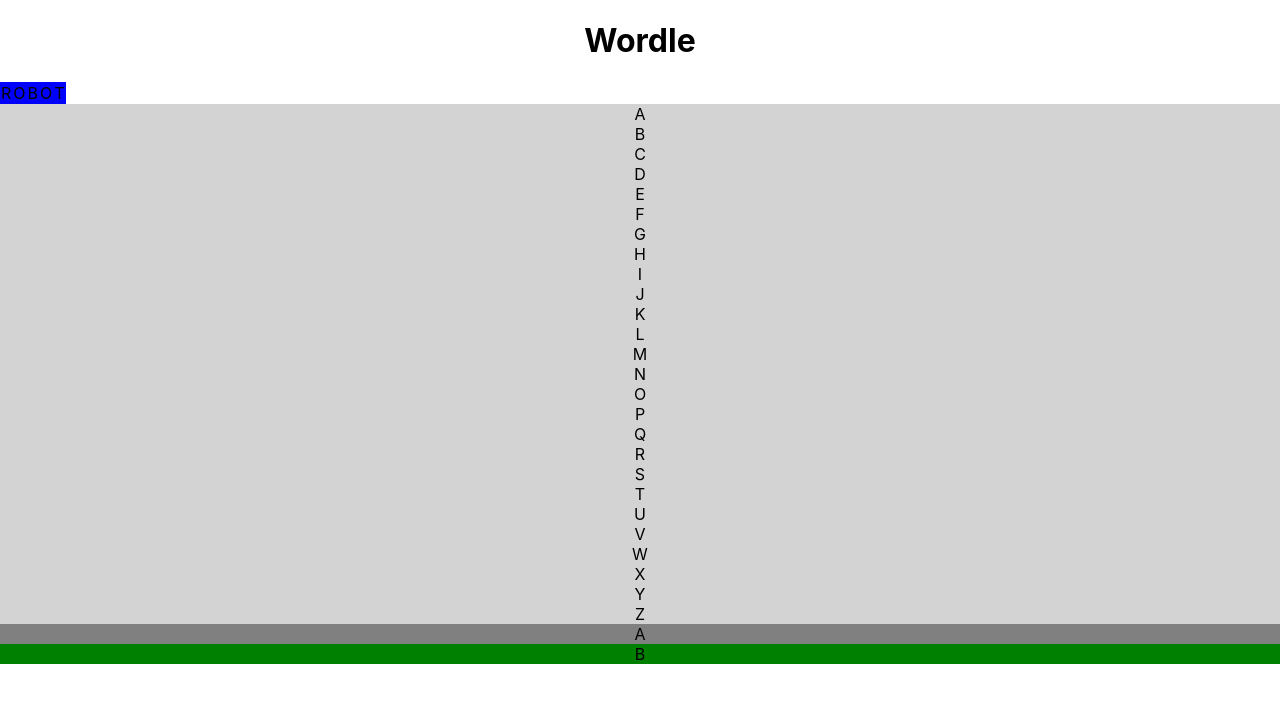
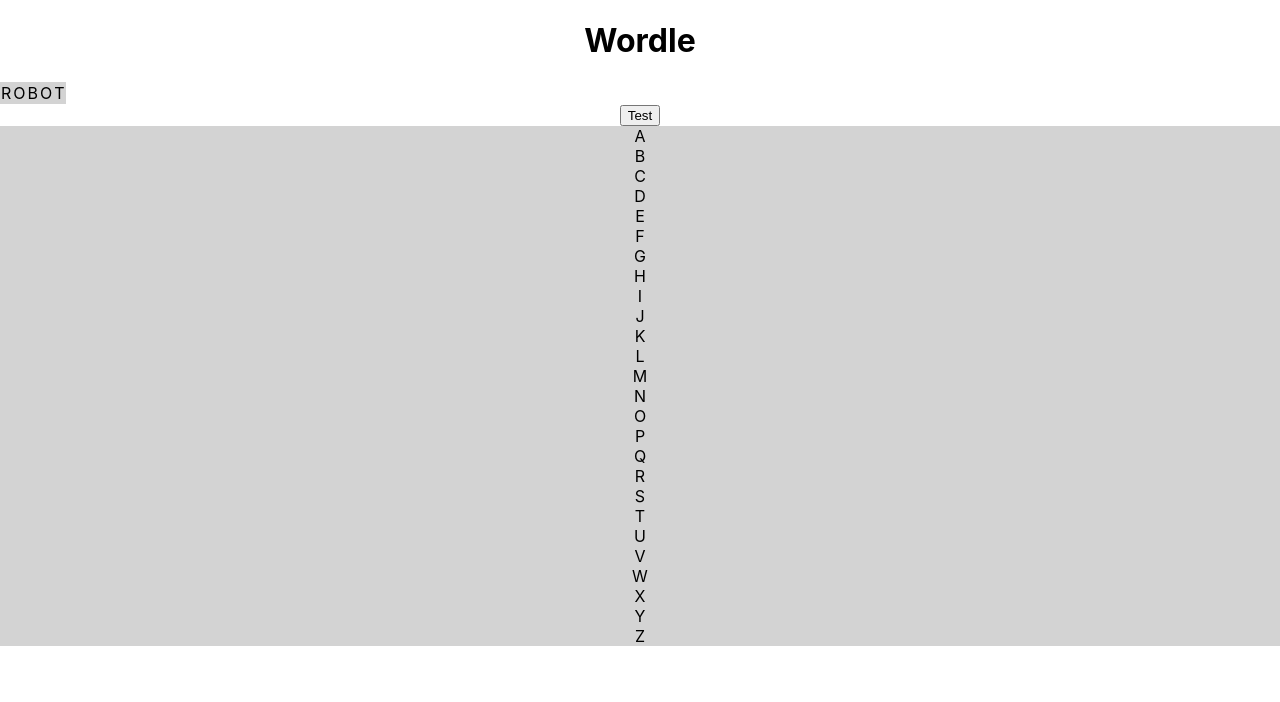
Before and after one commit to LiamGallagher03/Wordle, a React (Create React App) app in the folder client/: page / in a window 1280 px wide. Shown: the top 702 px of the page. Built offline with nearby package versions, Linux system fonts and the light colour scheme.

Commit message:
Fixed :D

```diff
--- a/client/src/Board.js
+++ b/client/src/Board.js
@@ -6,19 +6,48 @@ function Cell({letter, color}) {
     </td>
 }
 
-function Row({guess}) {
+function Row({guess, letters}) {
     return <tr>
         {guess.split('')
-            .map(l => <Cell letter={l} color={"blue"}/>)
+            .map(l =>
+                <Cell
+                    letter={l}
+                    color={
+                        letters.find(letterData => letterData.letter == l)
+                        .color
+                    }
+                />)
         }
     </tr>
 }
 
-const Board = () => {
-    const [answer, setAnswer] = useState("REACT")
-    const [guesses, setguesses] = useState(["ROBOT"])
+const Board = ({letters, setLetters}) => {
+  const [answer, setAnswer] = useState("REACT")
+  const [guesses, setGuesses] = useState(["ROBOT"])
+
+  const processGuess = (guess) => {
+      setGuesses([...guesses,guess])
+      guess.split('')
+        .forEach((l,i) => {
+            let color;
+            if (answer.indexOf(l) == i) {
+                color = "green"
+            }
+            else if (answer.includes(l)) {
+                color = "yellow"
+            }
+            else {
+                color = "grey"
+            }
+            const index = letters.findIndex(letterData => letterData.letter == l)
+            letters[index].color = color
+        })
+      setLetters([...letters])
+  }
   return <div>
-      <Row guess={guesses[0]} />
+      {guesses.map(guess => <Row guess={guess} letters={letters} />)}
+
+      <button onClick={() => {processGuess("REABS")}}>Test</button>
   </div>;
 };
 
--- a/client/src/Key.js
+++ b/client/src/Key.js
@@ -1,10 +1,12 @@
 import React from 'react';
 
-const Key = ({letter, color}) => {
+const Key = ({letter, color, setNewLetter}) => {
   const onKeyPress = () => {
-
+    setNewLetter(letter)
   }
-  return <div style={{backgroundColor: color} }>
+  return <div
+  onClick={onKeyPress}
+  style={{backgroundColor: color} }>
       {letter}
   </div>;
 };
--- a/client/src/Keyboard.js
+++ b/client/src/Keyboard.js
@@ -1,15 +1,14 @@
 import Key from './Key'
 import React from 'react';
 
-const Keyboard = ({letters}) => {
+const Keyboard = ({letters, setNewLetter}) => {
 
   return (<div>
     {letters.map(l =>
       <Key letter={l.letter}
-      color={l.color}/>
+      color={l.color}
+      newLetter={l.setNewLetter}/>
       )}
-      <Key letter="A" color="grey"/>
-      <Key letter="B" color="green"/>
   </div>);
 };
 
```
